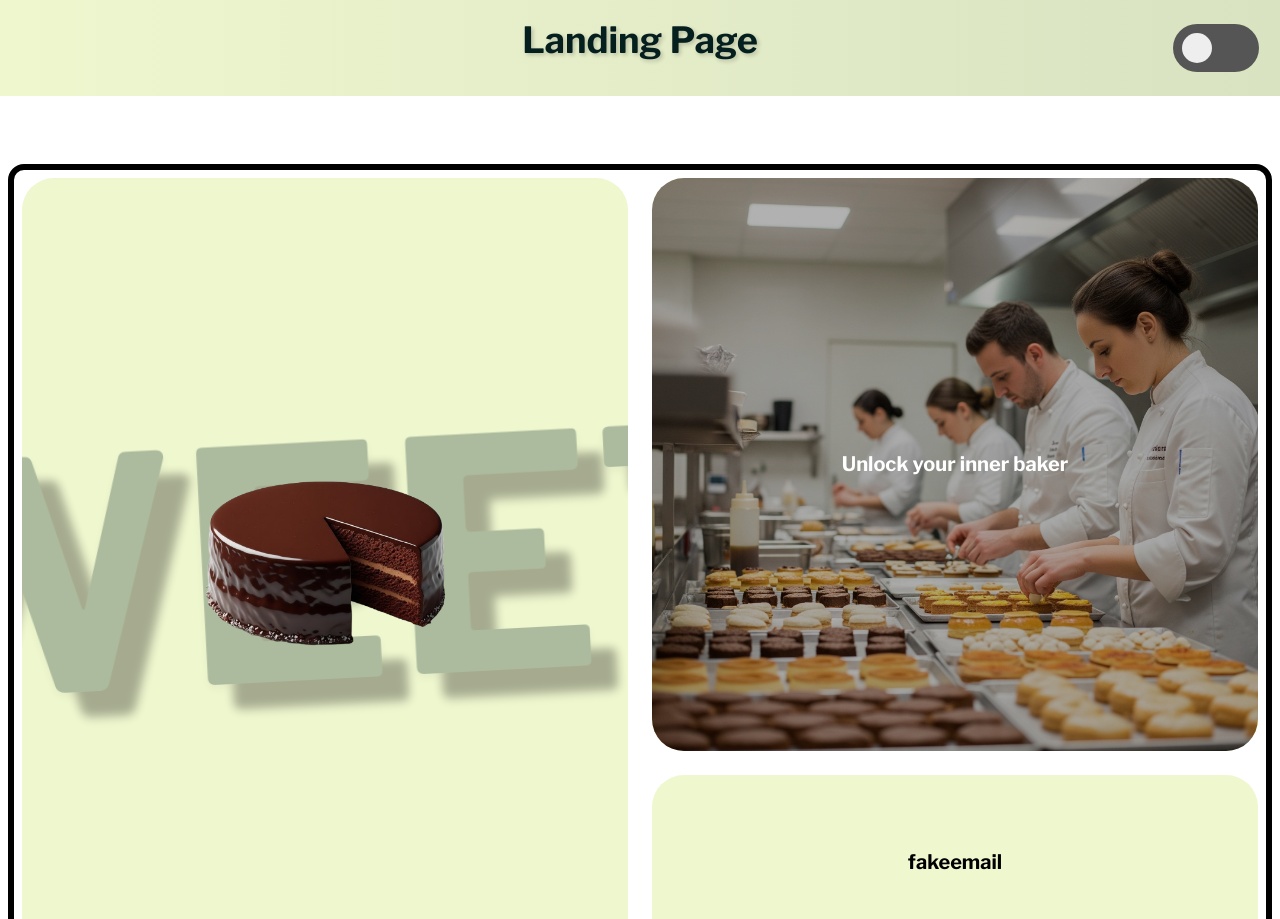
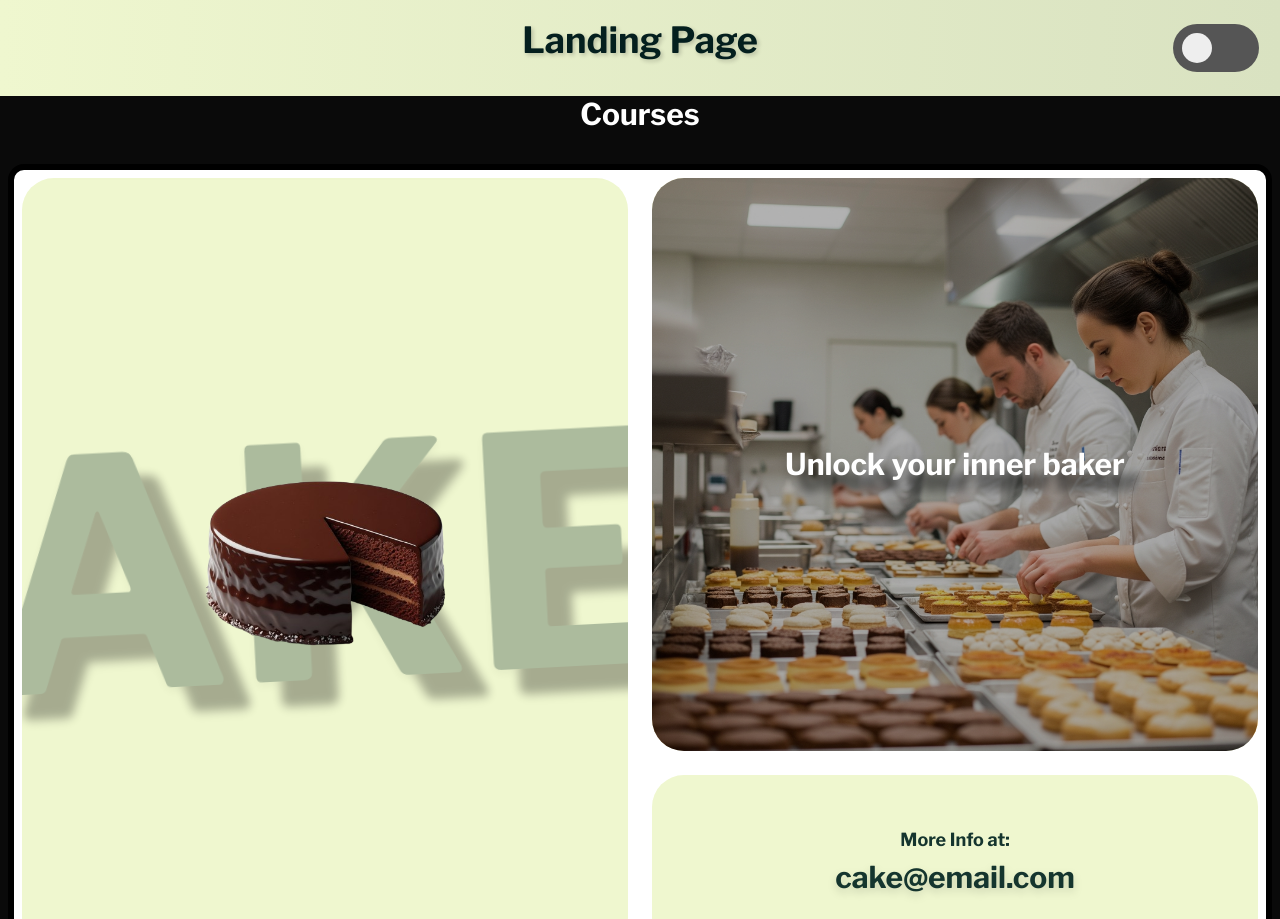
Before and after one commit to marcoD9/courses-landing-page, a Next.js app: page / in a window 1280 px wide. Shown: the top 919 px of the page. Built offline with nearby package versions, Linux system fonts and the light colour scheme.

Commit message:
Update cards style

```diff
--- a/src/app/components/Section.tsx
+++ b/src/app/components/Section.tsx
@@ -67,7 +67,7 @@ export default function Section() {
           whileInView="whileInView"
           viewport={{ once: false }}
         >
-          <ImageCard imageUrl="/cake.png" backgroundText="SWEETS" />
+          <ImageCard imageUrl="/cake.png" backgroundText="CAKES" />
         </motion.div>
         <motion.div
           className="col-span-2 row-span-3"
@@ -88,7 +88,7 @@ export default function Section() {
           whileInView="whileInView"
           viewport={{ once: false }}
         >
-          <ContactCard contact="fakeemail" />
+          <ContactCard contact="cake@email.com" />
         </motion.div>
       </motion.div>
 
@@ -118,7 +118,7 @@ export default function Section() {
           whileInView="whileInView"
           viewport={{ once: false }}
         >
-          <ContactCard contact="fakeemail" />
+          <ContactCard contact="pizza@email.com" />
         </motion.div>
         <motion.div
           className="col-span-2 row-span-3"
@@ -163,7 +163,7 @@ export default function Section() {
           whileInView="whileInView"
           viewport={{ once: false }}
         >
-          <ContactCard contact="fakeemail" />
+          <ContactCard contact="drink@email.com" />
         </motion.div>
         <motion.div
           className="col-start-3 col-end-5 row-span-4"
--- a/src/app/components/ui/ContactCard.tsx
+++ b/src/app/components/ui/ContactCard.tsx
@@ -6,8 +6,30 @@ interface ContactCardProp {
 
 export default function ContactCard({ contact }: ContactCardProp) {
   return (
-    <div className="relative bg-[var(--card)] text-[var(--text-secondary] h-full rounded-4xl content-center justify-items-center font-bold hover:bg-[var(--card-hover-color)] transform transition-transform duration-300 hover:scale-110 hover:z-100 overflow-hidden">
-      <p className="text-xl font-semibold leading-tight">{contact}</p>
+    <div
+      className="
+      relative bg-[var(--card)] text-[var(--text-secondary)] h-full rounded-4xl
+      flex flex-col items-center justify-center
+      font-bold
+      hover:bg-[var(--card-hover-color)] transform transition-all duration-500 ease-in-out /* Transizione più morbida */
+      hover:scale-105 hover:z-20 /
+      overflow-hidden
+      p-4"
+    >
+      <p
+        className="
+        text-lg font-semibold leading-tight text-center mb-2"
+      >
+        More Info at:
+      </p>
+      <p
+        className="
+        text-xl sm:text-2xl lg:text-3xl
+        font-extrabold leading-tight
+        drop-shadow-lg"
+      >
+        {contact}
+      </p>
     </div>
   );
 }
--- a/src/app/components/ui/DescriptionCard.tsx
+++ b/src/app/components/ui/DescriptionCard.tsx
@@ -15,7 +15,7 @@ export default function DescriptionCard({
                  content-center justify-items-center font-bold
                  hover:bg-[var(--card-hover-color)]
                  transform transition-transform duration-300 hover:scale-110
-                 hover:z-100 overflow-hidden group" // Added 'group' class for hover effects
+                 hover:z-100 overflow-hidden group"
     >
       {imageUrl && (
         <Image
@@ -32,9 +32,16 @@ export default function DescriptionCard({
       {imageUrl && (
         <div className="absolute inset-0 bg-black opacity-30 z-10 rounded-4xl group-hover:opacity-10"></div>
       )}
-
       {/* The description text */}
-      <p className="relative z-20 text-xl font-semibold  p-4 text-white text-center leading-relaxed">
+      <p
+        className="text-white
+    relative z-20
+    text-xl sm:text-2xl lg:text-3xl
+    font-extrabold
+    text-center leading-relaxed
+drop-shadow-lg
+     [text-shadow:_15px_15px_10px_rgba(0,0,0,0.7)]"
+      >
         {description}
       </p>
     </div>
--- a/src/app/components/ui/ImageCard.tsx
+++ b/src/app/components/ui/ImageCard.tsx
@@ -38,16 +38,11 @@ export default function ImageCard({
       <div
         className="
           absolute z-20
-          top-1/2
-          left-1/2
-          -translate-x-1/2
-          -translate-y-1/2
-          w-[50%]
-          aspect-square
+          top-1/2 left-1/2 -translate-x-1/2 -translate-y-1/2
+          w-[50%] aspect-square
+          min-w-[150px] min-h-[150px]
+          md:min-w-[250px]
           flex items-center justify-center
-
-          min-w-[150px] min-h-[150px]
-          md:min-w-[200px] md:min-h-[200px]
         "
       >
         <Image
@@ -56,7 +51,10 @@ export default function ImageCard({
           fill
           style={{ objectFit: "cover" }}
           priority
-          sizes="(max-width: 768px) 50vw, (min-width: 769px) 25vw, 150px"
+          // For small screens (up to 640px), 50vw.
+          // For medium screens (up to 1024px), 30vw.
+          // For larger screens (above 1024px), 20vw.
+          sizes="(max-width: 640px) 50vw, (max-width: 1024px) 30vw, 20vw"
         />
       </div>
     </div>
--- a/src/app/page.tsx
+++ b/src/app/page.tsx
@@ -4,7 +4,7 @@ import SectionTitle from "./components/SectionTitle";
 
 export default function Home() {
   return (
-    <div className="overflow-hidden">
+    <div className="bg-[var(--body)] overflow-hidden">
       <TitleBar />
       <SectionTitle />
       <Section />
```
